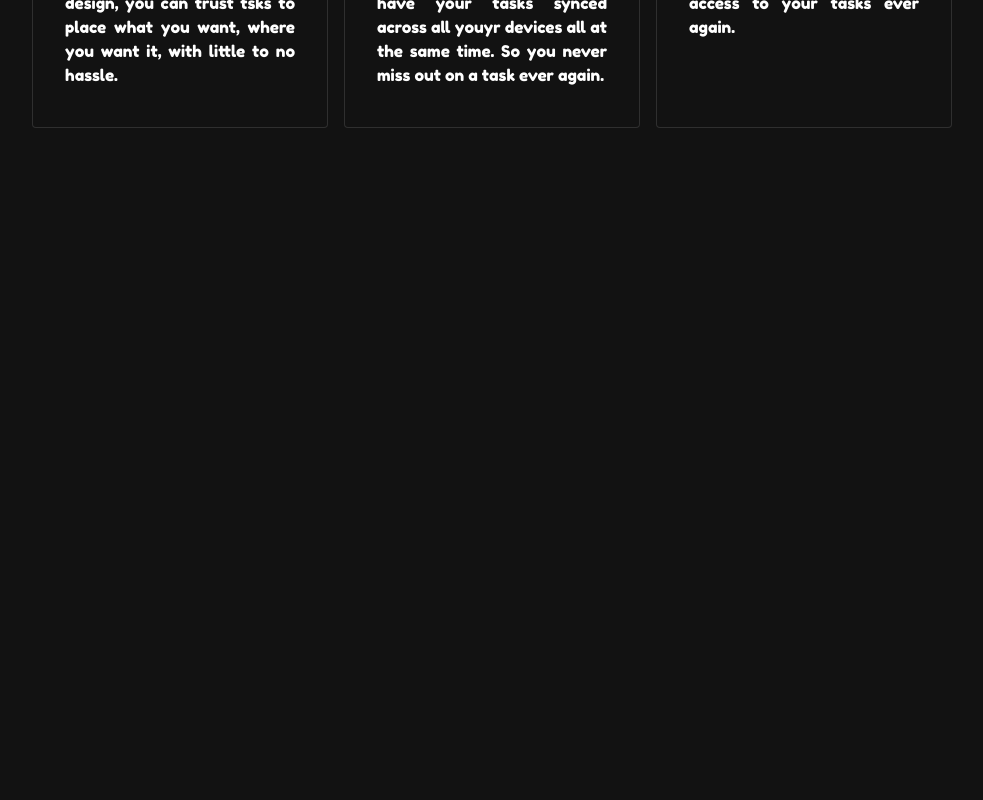
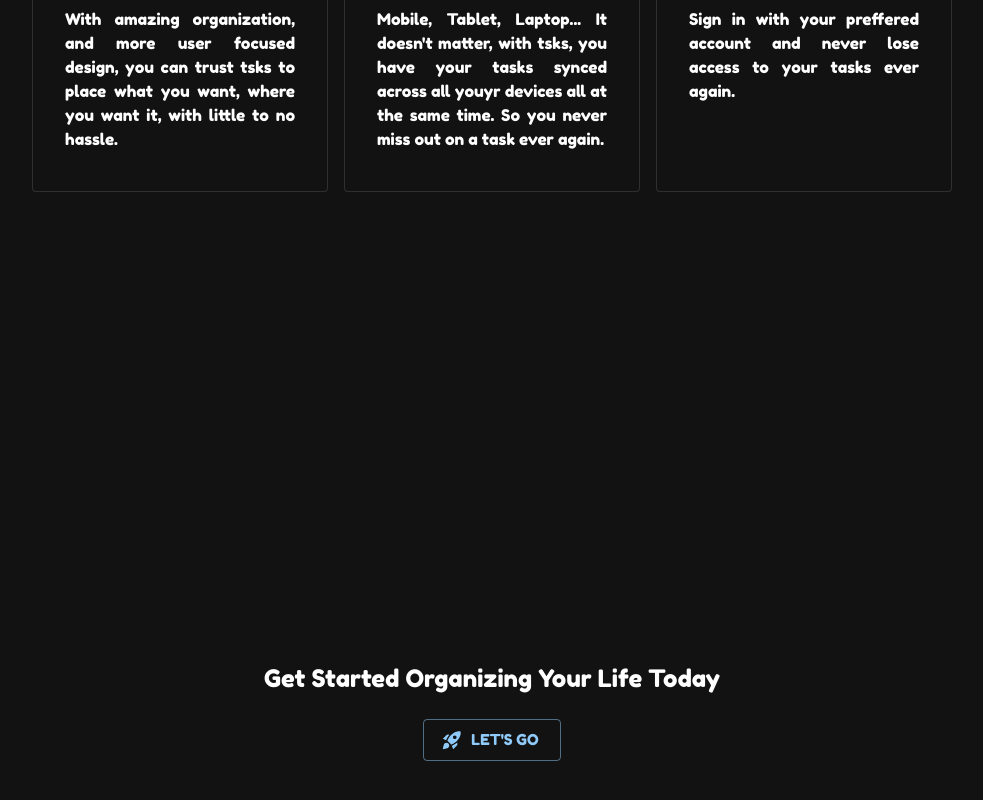
Before and after one commit to EniRox001/tsks, a React (Vite) app: page / in a window 1280 px wide. Shown: the part 1100-1900 px from the top of the page, without its empty margins (148-1131 px from the left). Before the commit the page ends 1348 px from the top, so only its background shows below. Built offline with nearby package versions, Linux system fonts and the light colour scheme.

Commit message:
completed basic landing page

```diff
--- /dev/null
+++ b/src/components/CTA.tsx
@@ -0,0 +1,27 @@
+import { Box, Button, Typography } from "@mui/material";
+import { RocketLaunch } from "@mui/icons-material";
+
+export default function CTA() {
+    return (
+        <Box  sx={{
+            height: '100vh',
+            display: 'flex',
+            alignItems: 'center',
+            justifyContent: 'center',
+            flexDirection: 'column',
+            gap: 3
+
+        }}>
+            <Typography
+                variant="h5"
+                sx={{
+                    textAlign: 'center'
+                }}>Get Started Organizing Your Life Today</Typography>
+            <Button
+                size="large"
+                variant="outlined"
+                startIcon={<RocketLaunch
+                 />}>Let's Go</Button>
+        </Box>
+    )
+}
--- a/src/components/Home.tsx
+++ b/src/components/Home.tsx
@@ -1,5 +1,6 @@
 import { Box, Button, Stack, Typography } from "@mui/material";
 import { sizing } from '@mui/system';
+import CTA from "./CTA";
 import LearnMore from "./LearnMore";
 
 export default function Home() {
@@ -53,6 +54,7 @@ export default function Home() {
                 </Stack>
             </Box>
             <LearnMore />
+            <CTA />
         </Box>
     );
 }
--- a/src/components/LearnMore.tsx
+++ b/src/components/LearnMore.tsx
@@ -3,7 +3,6 @@ import { Box, Card, CardContent, Grid, Stack, Typography } from "@mui/material";
  export default function LearnMore() {
     return (
         <Box sx={{
-            // height: '100vh',
             mb: 15
         }}>
             <Typography
--- a/src/components/NavBar.tsx
+++ b/src/components/NavBar.tsx
@@ -4,7 +4,7 @@ import MenuIcon from '@mui/icons-material/Menu';
 export default function NavBar() {
   return (
     <Box>
-      <AppBar position="fixed" color="transparent">
+      <AppBar position="sticky" color="transparent">
         <Toolbar>
 
           <Typography variant="h6" component="div" sx={{ flexGrow: 1 }}>
```
